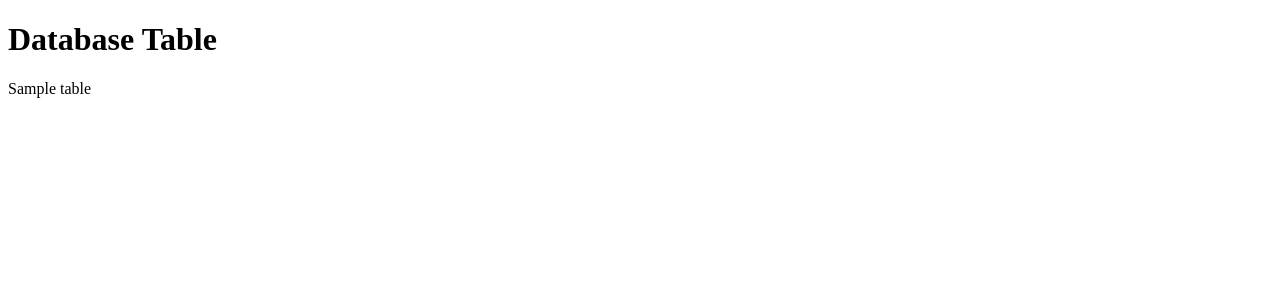
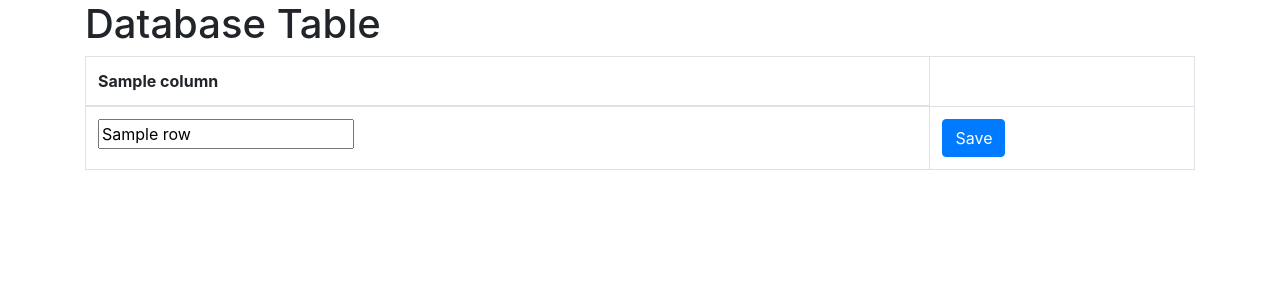
Before and after one commit to tj31moll/Database-Organizer, a Flask app: template templates/view_db.html in a window 1280 px wide. Shown: the top 300 px of the page. Run offline with Flask 2, Linux system fonts and the light colour scheme; the template is opened without the code that fills it: most values are stand-ins (such as "Sample title", 1, 10 or a date in 2020); some libraries are stand-ins or nearby versions.

Commit message:
Update view_db.html

```diff
--- a/templates/view_db.html
+++ b/templates/view_db.html
@@ -2,9 +2,40 @@
 <html>
 <head>
 	<title>View Database</title>
+	<link rel="stylesheet" href="https://stackpath.bootstrapcdn.com/bootstrap/4.1.3/css/bootstrap.min.css">
 </head>
 <body>
-	<h1>Database Table</h1>
-	{{ table|safe }}
+	<div class="container">
+		<h1>Database Table</h1>
+		<form method="POST">
+			<table class="table table-bordered table-hover">
+				<thead>
+					<tr>
+						{% for column in table.columns %}
+						<th>{{ column }}</th>
+						{% endfor %}
+					</tr>
+				</thead>
+				<tbody>
+					{% for index, row in table.iterrows() %}
+					<tr>
+						{% for column in table.columns %}
+						{% if column == 'index' %}
+						<input type="hidden" name="row_id" value="{{ row[column] }}">
+						{% else %}
+						<td>
+							<input type="text" name="{{ column }}" value="{{ row[column] }}">
+						</td>
+						{% endif %}
+						{% endfor %}
+						<td>
+							<button type="submit" class="btn btn-primary">Save</button>
+						</td>
+					</tr>
+					{% endfor %}
+				</tbody>
+			</table>
+		</form>
+	</div>
 </body>
 </html>
```
